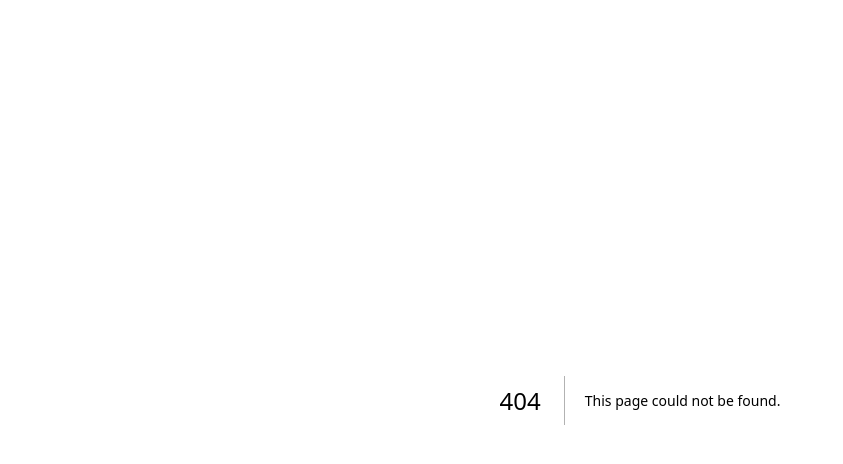
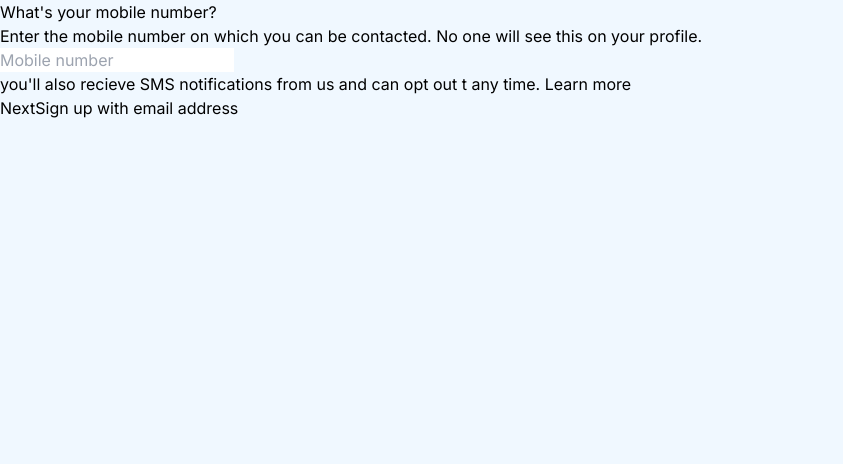
Before and after one commit to Preciousnnebuogor/App-Router, a Next.js app: page /contact in a window 1280 px wide. Before the commit this address had no page. Shown: the top 464 px of the page, without its empty margins (0-843 px from the left). Built offline with nearby package versions, Linux system fonts and the light colour scheme.

Commit message:
added contct folder

```diff
--- /dev/null
+++ b/src/app/contact/page.tsx
@@ -0,0 +1,17 @@
+import Link from "next/link";
+import style from "./contact.module.scss"
+
+export default function Contact() {
+    return <div className={style.body}>
+        <div className={style.text}>
+            <h1>What's your mobile number?</h1>
+            <p>Enter the mobile number on which you can be contacted. No one will see this on your profile.</p>
+        </div>
+        <div className={style.form}>
+            <input type="number" placeholder="Mobile number"/>
+            <h4>you'll also recieve SMS notifications from us and can opt out t any time. <Link href={"/"}>Learn more</Link></h4>
+        </div>
+        <button>Next</button>
+        <button className={style.button2}>Sign up with email address</button>
+    </div>
+}
--- a/src/app/gender/page.tsx
+++ b/src/app/gender/page.tsx
@@ -1,6 +1,12 @@
 "use client";
 import style from "./gender.module.scss";
+import {useState} from "react"
+import { useRouter } from "next/navigation";
 export default function Gender() {
+
+    const router = useRouter()
+
+    const [data,setData] = useState()
   return (
     <div className={style.body}>
       <div className={style.text}>
@@ -26,7 +32,7 @@ export default function Gender() {
         </div>
       </div>
 
-      <button className={style.button}>Next</button>
+      <button className={style.button} onClick={() => {router.push("/contact")}}>Next</button>
     </div>
   );
 }
--- a/src/app/navbar/name.tsx
+++ b/src/app/navbar/name.tsx
@@ -14,7 +14,7 @@ export default function Name() {
     const value = e.target.value;
     setData({ ...data, [name]: value });
   };
-  const handleSubmit = (e) => {
+  const handleSubmit = (e:any) => {
     e.preventDefault();
     console.log("Form hs been submitted");
   };
```
Also changed, not shown: src/app/contact/contact.module.scss (added).
